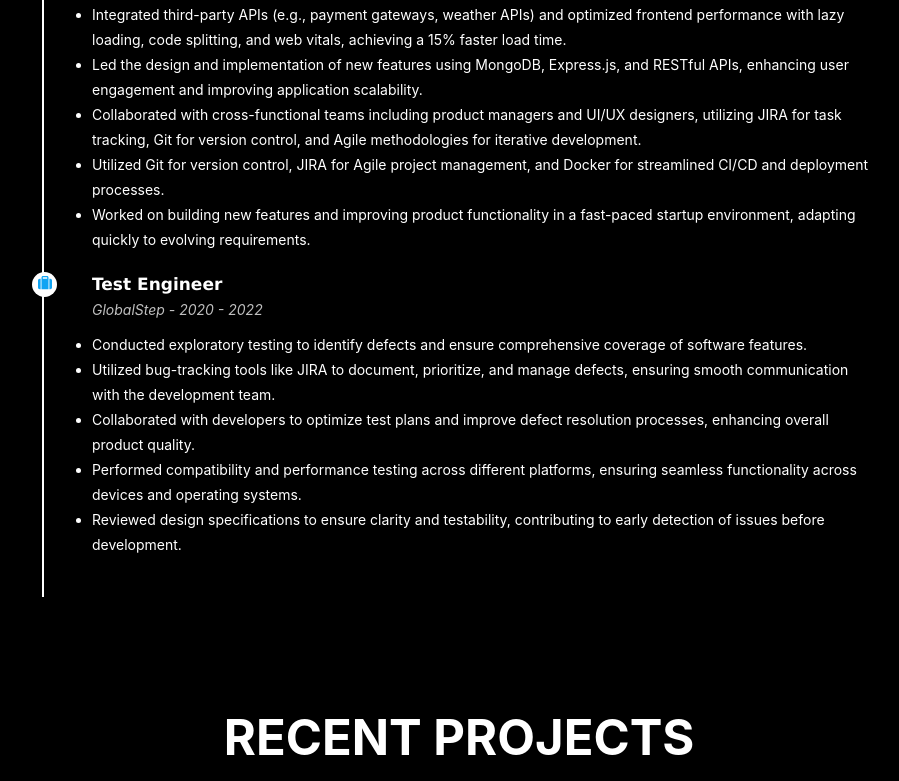
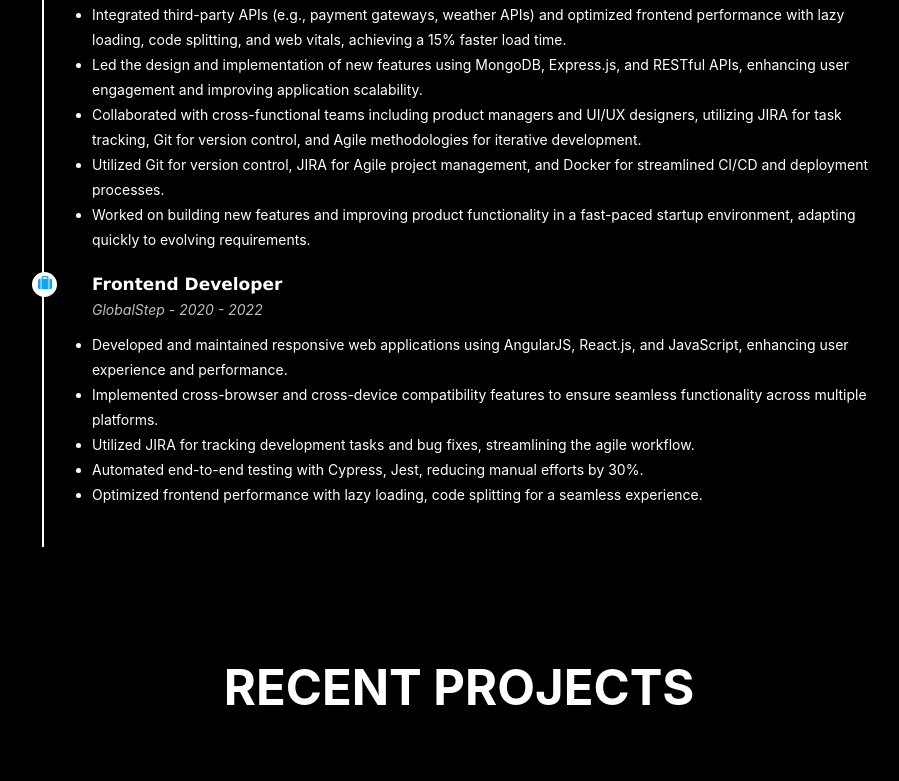
Before and after one commit to ashevkar/portfolio, a React (Create React App) app: page / in a window 1280 px wide. Shown: the part 1649-2430 px from the top of the page, without its empty margins (336-1235 px from the left). Built offline with nearby package versions, Linux system fonts and the light colour scheme; grey boxes are pictures that could not be loaded.

Commit message:
change in resume file

```diff
--- a/src/assets/resume.js
+++ b/src/assets/resume.js
@@ -20,15 +20,15 @@ const Resume = () => {
       ],
     },
     {
-      title: "Test Engineer",
+      title: "Frontend Developer",
       company: "GlobalStep",
       duration: "2020 - 2022",
       description: [
-        "        Conducted exploratory testing to identify defects and ensure comprehensive coverage of software features.",
-        "Utilized bug-tracking tools like JIRA to document, prioritize, and manage defects, ensuring smooth communication with the development team.",
-        "Collaborated with developers to optimize test plans and improve defect resolution processes, enhancing overall product quality.",
-        "Performed compatibility and performance testing across different platforms, ensuring seamless functionality across devices and operating systems.",
-        "Reviewed design specifications to ensure clarity and testability, contributing to early detection of issues before development.",
+        "Developed and maintained responsive web applications using AngularJS, React.js, and JavaScript, enhancing user experience and performance.",
+        "Implemented cross-browser and cross-device compatibility features to ensure seamless functionality across multiple platforms.",
+        "Utilized JIRA for tracking development tasks and bug fixes, streamlining the agile workflow.",
+        "Automated end-to-end testing with Cypress, Jest, reducing manual efforts by 30%.",
+        "Optimized frontend performance with lazy loading, code splitting for a seamless experience."
       ],
     },
   ];
```
